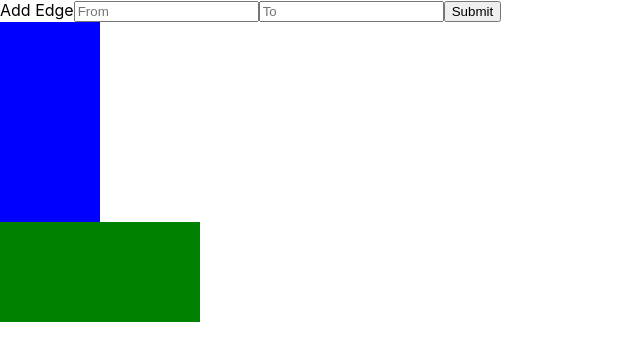
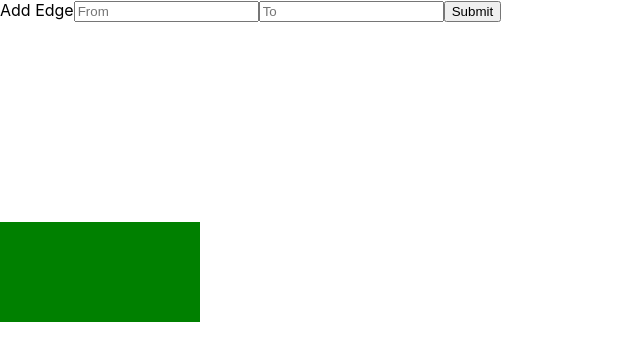
Before and after one commit to dshevchyk/GoInteractiveTest, a React (Create React App) app: page / in a window 1280 px wide. Shown: the top 360 px of the page, without its empty margins (0-640 px from the left). Built offline with nearby package versions, Linux system fonts and the light colour scheme.

Commit message:
Render topology from store

```diff
--- a/src/components/input/Input.tsx
+++ b/src/components/input/Input.tsx
@@ -3,7 +3,6 @@ import styles from './Input.module.css';
 import {useGraphTopologyActions} from "../../core/graphTopologyProvider/GraphTopologyContext";
 
 export const Input: React.FC = () => {
-
     const { addConnection } = useGraphTopologyActions();
     const fromRef = React.useRef<any>(null);
     const toRef = React.useRef<any>(null);
--- a/src/components/topology/Topology.module.css
+++ b/src/components/topology/Topology.module.css
@@ -1,5 +1,5 @@
 .Topology {
     width: 100px;
     height: 200px;
-    background: blue;
+    overflow: scroll;
 }
--- a/src/components/topology/Topology.tsx
+++ b/src/components/topology/Topology.tsx
@@ -1,10 +1,12 @@
 import React from 'react';
 
 import styles from './Topology.module.css';
+import {useGraphTopologyState} from "../../core/graphTopologyProvider/GraphTopologyContext";
 export const Topology: React.FC = () => {
+    const { topology } = useGraphTopologyState();
     return (
         <div className={styles.Topology}>
-
+            {topology.map((item: string) => item)}
         </div>
     );
 }
```
